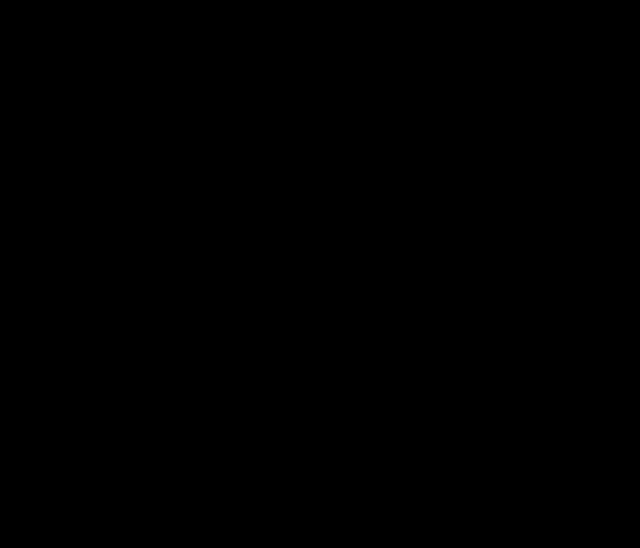
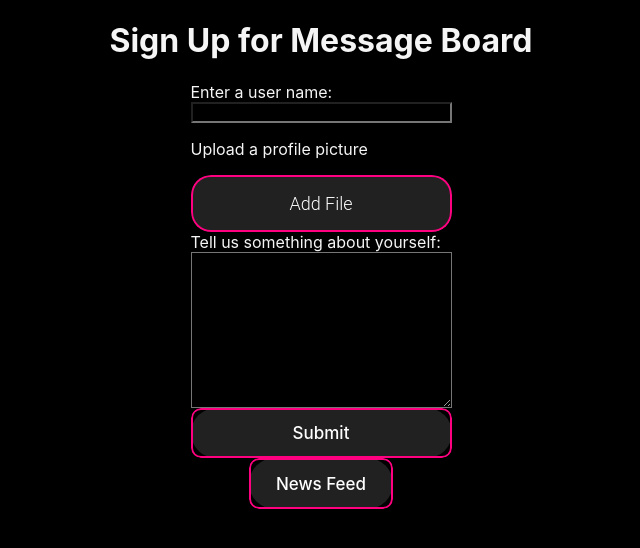
Before and after one commit to SalamanderCtesiphon/message-board, a React (Create React App) app: page /signup in a window 1280 px wide. Before the commit this address had no page. Shown: the top 548 px of the page, without its empty margins (319-959 px from the left). Built offline with nearby package versions, Linux system fonts and the light colour scheme.

Commit message:
began creating a form that allows a user to fill out their profile

```diff
--- a/src/App.css
+++ b/src/App.css
@@ -389,3 +389,26 @@
   align-items: center;
   font-weight: 300;
 }
+
+.sign-up-page {
+  color: whitesmoke;
+  display: flex;
+  flex-direction: column;
+  align-items: center;
+  justify-content: flex-start;
+}
+
+.sign-up-page > form > input {
+  background-color: black;
+  color: whitesmoke;
+}
+
+.sign-up-page > form > textarea {
+  background-color: black;
+  color: whitesmoke;
+}
+
+form {
+  display: flex;
+  flex-direction: column;
+}
--- a/src/index.js
+++ b/src/index.js
@@ -3,7 +3,8 @@
 import './index.css';
 import App from './App';
 import { BrowserRouter, Routes, Route } from 'react-router-dom';
-import Profile from './components/Profile';
+import Profile from './pages/Profile';
+import SignUp from './pages/SignUp';
 
 const root = ReactDOM.createRoot(document.getElementById('root'));
 root.render(
@@ -11,6 +12,7 @@
   <Routes>
     <Route path='/' element={<App />} />
     <Route path='/profile' element={<Profile />} />
+    <Route path='/signup' element={<SignUp />} />
   </Routes>
  </BrowserRouter>
 );
--- a/src/components/Profile.jsx
+++ b/src/pages/Profile.jsx
@@ -1,9 +1,12 @@
 import React from 'react'
 
 function Profile() {
+
+
   return (
     <div>
       <button className='bn'><a href="/">Return</a></button>
+      <button className="bn"><a href="/signup">Sign Up</a></button>
     </div>
   )
 }
--- /dev/null
+++ b/src/pages/SignUp.jsx
@@ -0,0 +1,31 @@
+import React, { useState } from 'react'
+
+function SignUp() {
+  const [users, setUsers] = useState([]);
+  const [user, setUser] = useState({});
+  const [userName, setUserName] = useState('');
+
+  const createUser = (e) => {
+    e.preventDefault();
+    console.log(userName);
+  }
+
+
+  return (
+    <div className="sign-up-page">
+      <h1>Sign Up for Message Board</h1>
+      <form onSubmit={(e) => createUser(e)}>
+        <label htmlFor="user-name">Enter a user name:</label>
+        <input type="text" onChange={(e) => setUserName(e.target.value)}/>
+        <p>Upload a profile picture</p>
+        <button>Add File</button>
+        <label htmlFor="info">Tell us something about yourself:</label>
+        <textarea name="info" id="info" cols="30" rows="10"></textarea>
+        <button className="bn">Submit</button>
+      </form>
+      <button className='bn'><a href="/">News Feed</a></button>
+    </div>
+  )
+}
+
+export default SignUp
```
